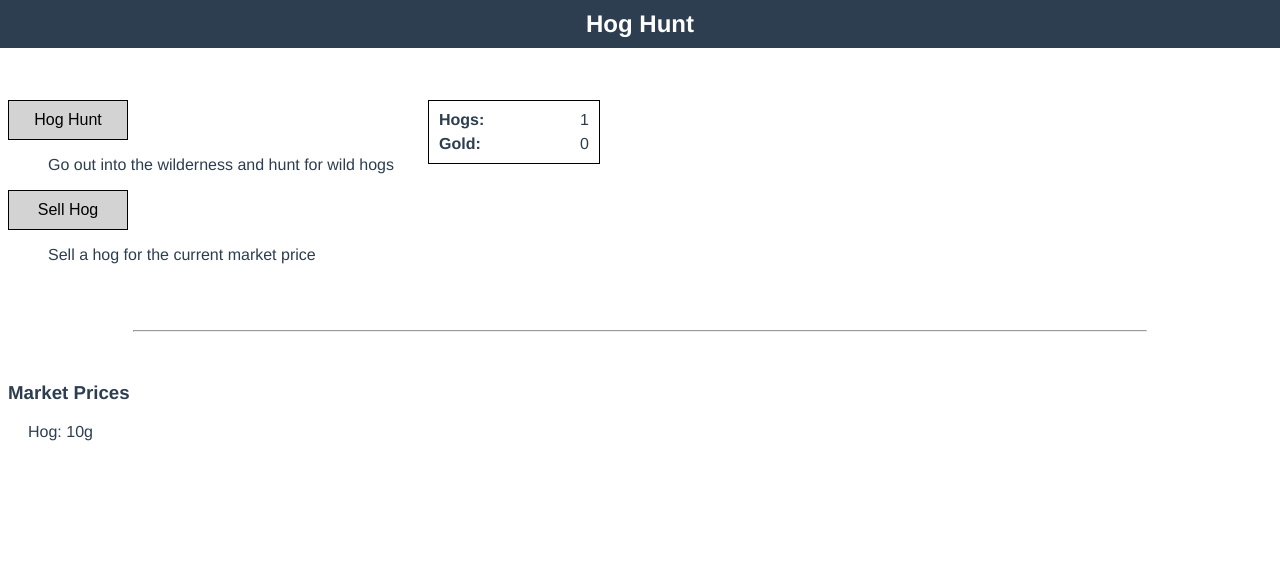
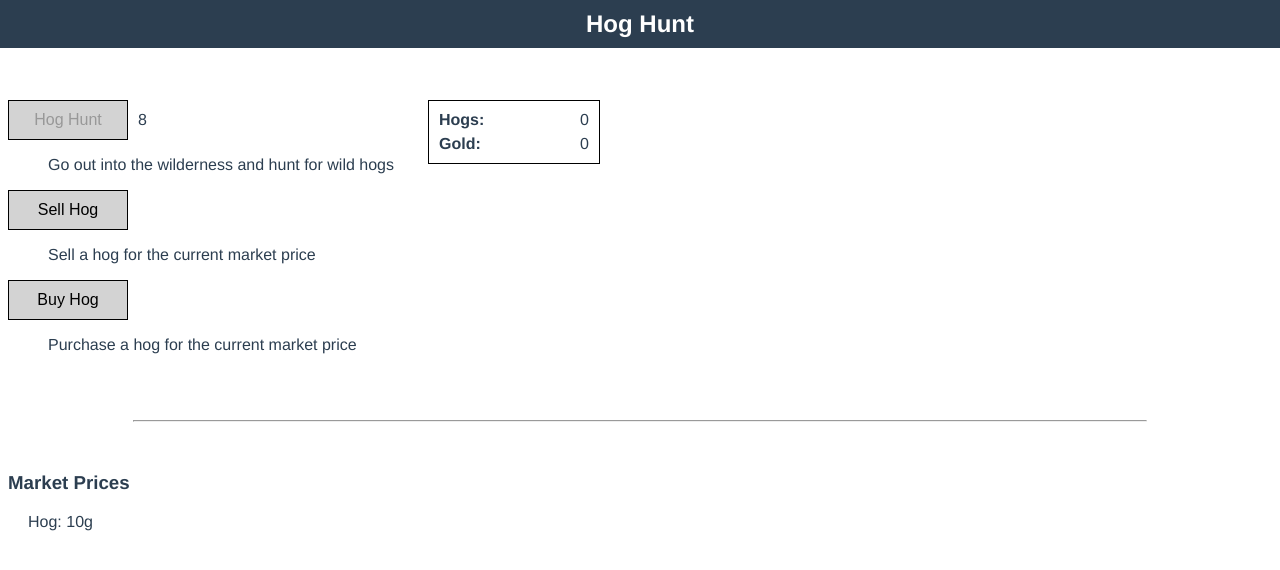
Before and after one commit to Nikzt/hog-hunt, a Vue app: page / in a window 1280 px wide. Both pictures are taken after a click on the button "Hog Hunt". Shown: the top 570 px of the page. Built offline with nearby package versions, Linux system fonts and the light colour scheme.

Commit message:
Can now buy hogs on the market

```diff
--- a/src/components/IdleGame.vue
+++ b/src/components/IdleGame.vue
@@ -1,10 +1,11 @@
 <template>
   <div class="idle-game">
-    <player-action-list :actions="actions" />
+    <player-action-list :actions="actions"
+                        :cooldowns="cooldowns" />
     <game-resource-list :resources="resources" />
   </div>
   <hr />
-  <market :market-items="marketItems"/>
+  <market :market-items="marketItems" />
 </template>
 
 <script>
@@ -18,7 +19,7 @@
   components: {
     PlayerActionList,
     GameResourceList,
-    Market
+    Market,
   },
   setup() {
     // Resources
@@ -27,19 +28,44 @@
     const resources = [hogs, gold];
 
     // Market items
-    const hogMarketItem = ref({name: "Hog", price: 10})
-    const marketItems = [hogMarketItem]
-    console.count()
+    const hogMarketItem = ref({ name: "Hog", price: 10 });
+    const marketItems = [hogMarketItem];
     setInterval(() => {
-      hogMarketItem.value.price = Math.round(10 * Math.random())
-    }, 10000)
+      hogMarketItem.value.price = Math.round(10 * Math.random());
+    }, 10000);
+
+    // Cooldowns
+    const hogHuntCooldown = ref({
+      remainingCooldown: 10,
+      baseCooldown: 10,
+      isOnCooldown: false,
+    });
+    const cooldowns = {
+      "Hog Hunt": hogHuntCooldown
+    }
 
     // Actions
     const hogHunt = {
       onClick: () => {
-        hogs.value.value++;
+        if (hogHuntCooldown.value.isOnCooldown)
+          return;
+
+        hogHuntCooldown.value.isOnCooldown = true;
+        hogHuntCooldown.value.remainingCooldown =
+          hogHuntCooldown.value.baseCooldown;
+
+        const cooldownTimer = setInterval(() => {
+          hogHuntCooldown.value.remainingCooldown--;
+
+          if (hogHuntCooldown.value.remainingCooldown <= 0) {
+            hogHuntCooldown.value.isOnCooldown = false
+            hogs.value.value += Math.round(5 * Math.random());
+            clearInterval(cooldownTimer);
+          }
+        }, 1000);
       },
       name: "Hog Hunt",
+      cooldownName: "hogCooldown",
       description: "Go out into the wilderness and hunt for wild hogs",
     };
     const sellHog = {
@@ -52,10 +78,19 @@
       name: "Sell Hog",
       description: "Sell a hog for the current market price",
     };
+    const buyHog = {
+      onClick: () => {
+        if (gold.value.value >= hogMarketItem.value.price) {
+          hogs.value.value++;
+          gold.value.value -= hogMarketItem.value.price;
+        }
+      },
+      name: "Buy Hog",
+      description: "Purchase a hog for the current market price",
+    };
 
-
-    const actions = [hogHunt, sellHog];
-    return { resources, actions, marketItems };
+    const actions = [hogHunt, sellHog, buyHog];
+    return { resources, actions, marketItems, cooldowns };
   },
 };
 </script>
--- a/src/components/PlayerActionItem.vue
+++ b/src/components/PlayerActionItem.vue
@@ -1,7 +1,9 @@
 <template>
   <Button :text="action.name"
           @click="action.onClick"
-          type="action-button" />
+          type="action-button"
+          :disabled="isOnCooldown" />
+  <span v-if="isOnCooldown && remainingCooldown != null">{{ remainingCooldown }}</span>
   <p>{{ action.description }}</p>
 </template>
 
@@ -12,6 +14,8 @@
   name: "PlayerActionItem",
   props: {
     action: Object,
+    isOnCooldown: Boolean,
+    remainingCooldown: Number
   },
   components: {
     Button,
@@ -23,4 +27,7 @@
 p {
   margin-left: 40px;
 }
+span {
+  margin-left: 10px;
+}
 </style>
--- a/src/components/PlayerActionList.vue
+++ b/src/components/PlayerActionList.vue
@@ -1,6 +1,8 @@
 <template>
 <div class="player-action-list">
-    <PlayerActionItem v-for="action in actions" :key="action.name" :action="action" />
+    <PlayerActionItem v-for="action in actions" :key="action.name" :action="action"
+        :is-on-cooldown="cooldowns[action.name] != null && cooldowns[action.name].value.isOnCooldown"
+        :remaining-cooldown="cooldowns[action.name] != null ? cooldowns[action.name].value.remainingCooldown : null" />
 </div>
 </template>
 
@@ -11,7 +13,8 @@
     name: "PlayerActionList",
     components: {PlayerActionItem},
     props: {
-        actions: Array
+        actions: Array,
+        cooldowns: Object
     }
 }
 </script>
```
